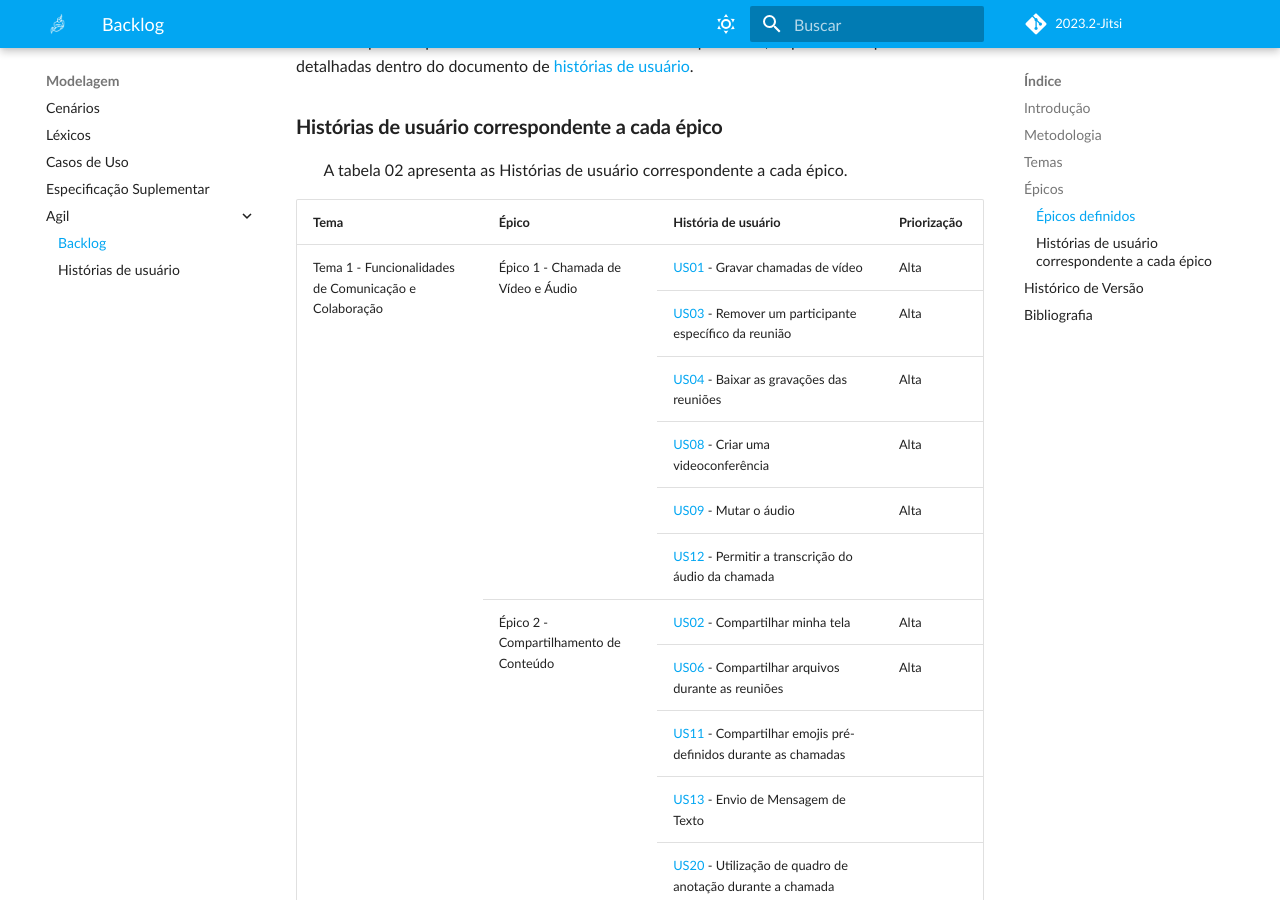
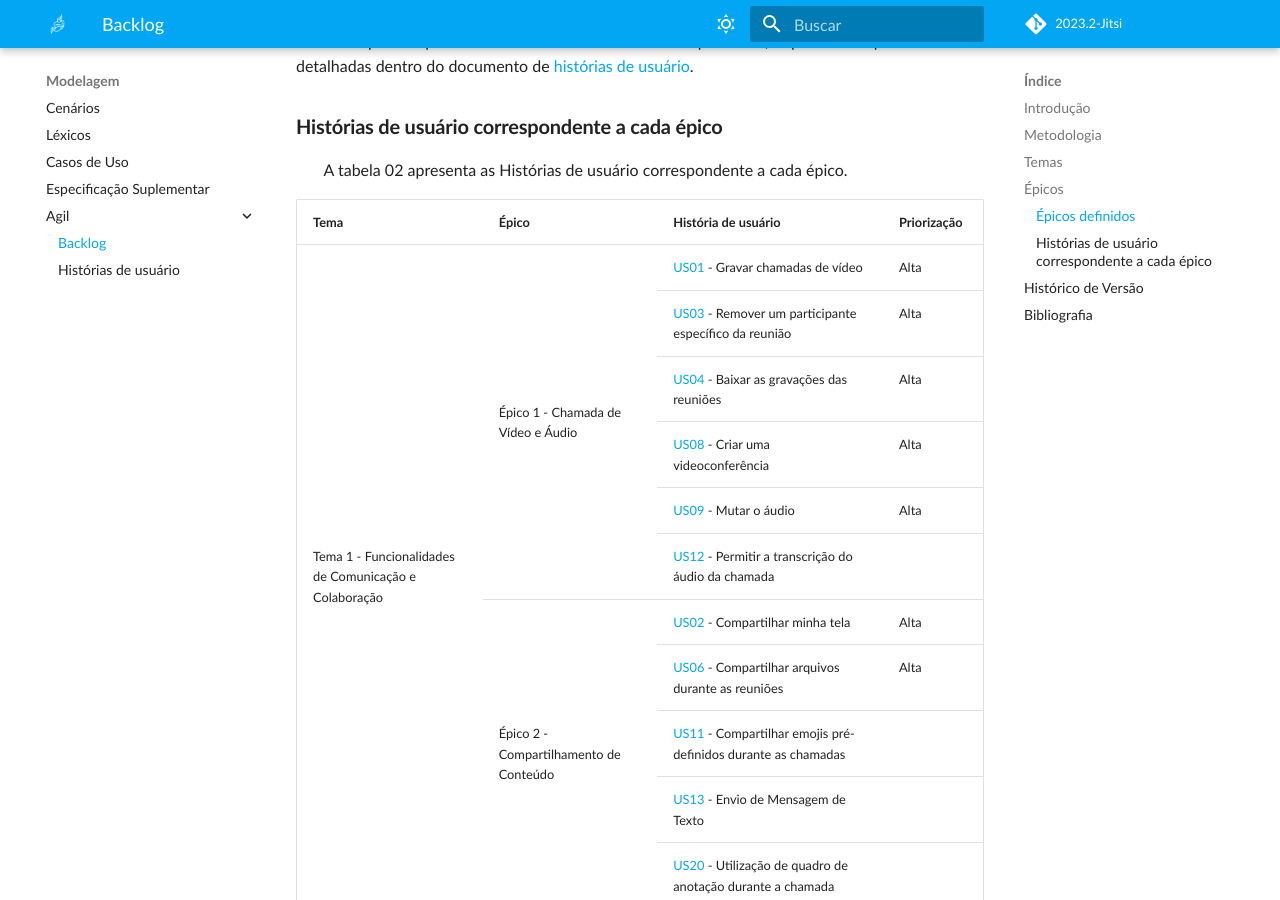
Before and after one commit to Requisitos-de-Software/2023.2-Jitsi, an MkDocs documentation site: the page built from docs/Modelagem/Agil/backlog.md, in a window 1280 px wide and 900 px high, scrolled down 1594 px. Built offline with MkDocs 1.6.1 and Material for MkDocs 9.7.7, drawn with Linux system fonts in a browser that asks for light colours; some web fonts are replaced; comment, search, counter and statistics services are not loaded.

Commit message:
correção no backlog

```diff
--- a/docs/Modelagem/Agil/backlog.md
+++ b/docs/Modelagem/Agil/backlog.md
@@ -94,8 +94,8 @@ seus usuários[1].
 </thead>
 <tbody>
    <tr>
-    <td rowspan="11">Tema 1 - Funcionalidades de Comunicação e Colaboração</td>
-    <td rowspan="6">Épico 1 - Chamada de Vídeo e Áudio</td>
+    <td style="vertical-align:middle" rowspan="11">Tema 1 - Funcionalidades de Comunicação e Colaboração</td>
+    <td style="vertical-align:middle" rowspan="6">Épico 1 - Chamada de Vídeo e Áudio</td>
     <td><a href="../Agil/historias.md#us01---gravação-de-chamadas"> US01 </a> - Gravar chamadas de vídeo</td>
     <td>Alta</td>
   </tr>
@@ -120,7 +120,7 @@ seus usuários[1].
     <td> </td>
     </tr>
   <tr>
-  <td rowspan="5">Épico 2 - Compartilhamento de Conteúdo</td>
+  <td style="vertical-align:middle" rowspan="5">Épico 2 - Compartilhamento de Conteúdo</td>
   <td><a href="../Agil/historias.md#us02---compartilhamento-de-tela"> US02 </a> - Compartilhar minha tela</td>
     <td>Alta</td>
   </tr>
@@ -139,8 +139,8 @@ seus usuários[1].
     <td></td>
   </tr>
   <tr>
-    <td rowspan="15">Tema 2 - Personalização e Configuração</td>
-    <td rowspan="2">Épico 3 - Personalização da Interface</td>
+    <td style="vertical-align:middle" rowspan="15">Tema 2 - Personalização e Configuração</td>
+    <td style="vertical-align:middle" rowspan="2">Épico 3 - Personalização da Interface</td>
     <td><a href="../Agil/historias.md#us07---modo-claro-ou-escuro"> US07 </a> - Modo Claro ou Escuro</td>
     <td>Alta</td>
   </tr>
@@ -148,7 +148,7 @@ seus usuários[1].
     <td> </td>
   </tr>
   <tr>
-  <td rowspan="5">Épico 4 - Configuração do Perfil do Usuário</td>
+  <td style="vertical-align:middle" rowspan="5">Épico 4 - Configuração do Perfil do Usuário</td>
     <td><a href="../Agil/historias.md#us10---configurar-perfil"> US10 </a> - Configurar seu perfil com nome de usuário e foto</td>
     <td>Alta</td>
   </tr>
@@ -165,7 +165,7 @@ seus usuários[1].
     <td> </td>
   </tr>
   <tr>
- <td rowspan="5">Épico 5 - Gerenciamento de Permissões</td>
+ <td style="vertical-align:middle" rowspan="5">Épico 5 - Gerenciamento de Permissões</td>
     <td><a href="../Agil/historias.md#us05---conceder-permissões-personalizadas"> US05 </a> - Conceder permissões diferentes a cada participante</td>
     <td>Alta</td>
   </tr>
@@ -181,7 +181,7 @@ seus usuários[1].
   <td><a href="../Agil/historias.md#us26---controle-de-entrada-em-uma-sala-com-senha-de-acesso"> US26 </a> - Controle de Entrada em Uma Sala com Senha de Acesso</td>
     <td> </td>
   </tr>
-   <td rowspan="3">Épico 6 - Configuração de Chamada</td>
+   <td style="vertical-align:middle" rowspan="3">Épico 6 - Configuração de Chamada</td>
    <td><a href="../Agil/historias.md#us16---deletar-reuniões-armazenadas"> US16 </a> - Deletar reuniões armazenadas</td>
     <td> </td>
     </tr>
```
